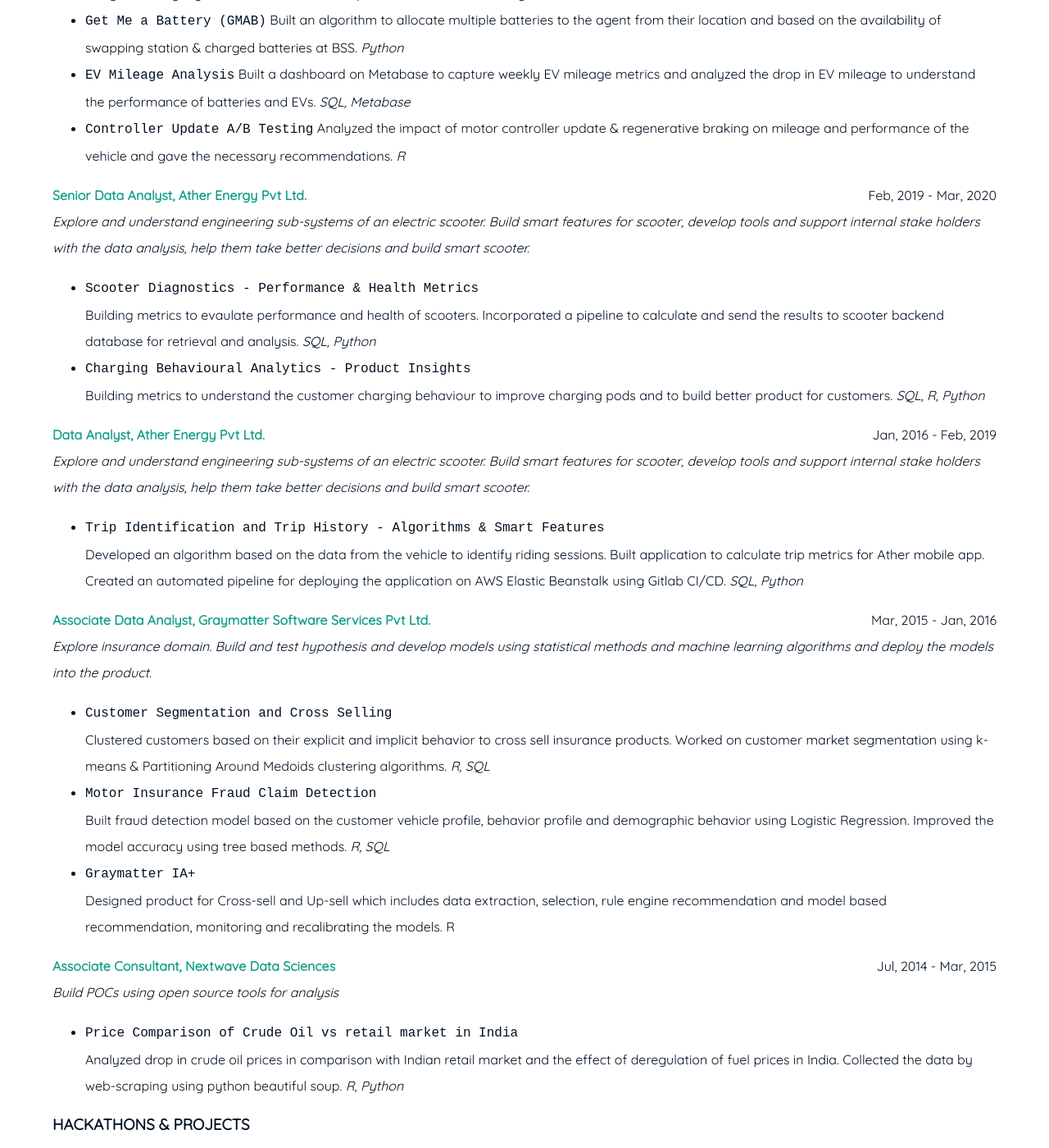
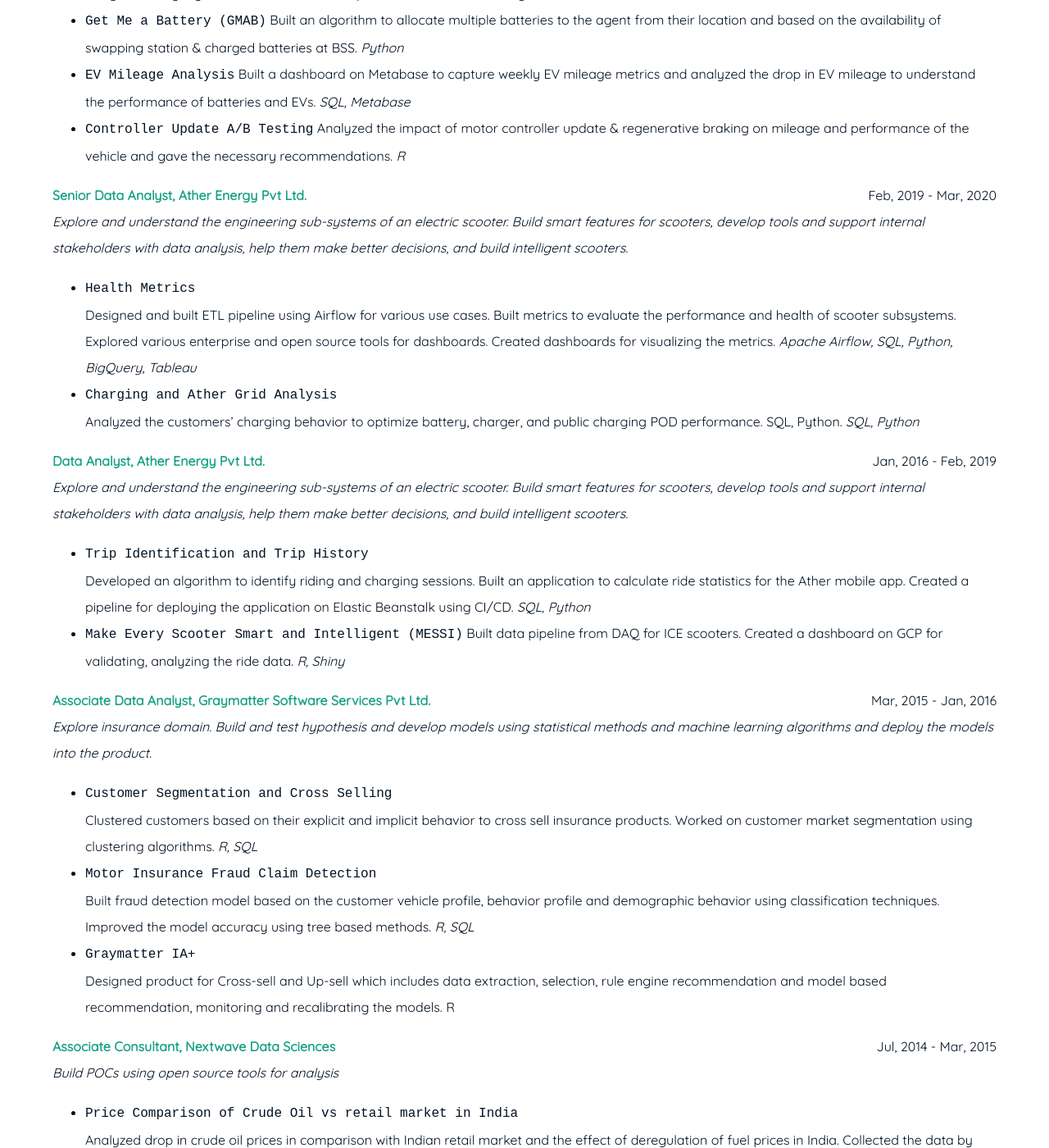
Before and after one commit to midhunt/midhunt.github.io, a Jekyll site: the page built from resume.md, in a window 1280 px wide and 1400 px high, scrolled down 729 px. Shown: the whole window at 82% size. Built offline with Jekyll 4.4.1, drawn with Linux system fonts in a browser that asks for light colours; some of the changed text lies outside the part shown.

Commit message:
Columnar courses

````diff
--- a/resume.md
+++ b/resume.md
@@ -25,26 +25,31 @@
 of the vehicle and gave the necessary recommendations. _R_
 
 **Senior Data Analyst, Ather Energy Pvt Ltd.** <span style="float: right; ">Feb, 2019 - Mar, 2020</span>
-_Explore and understand engineering sub-systems of an electric scooter. Build smart features for scooter, develop tools and support internal stake holders with the data analysis, help them take better decisions and build smart scooter._
-* ```Scooter Diagnostics - Performance & Health Metrics```
-Building metrics to evaulate performance and health of scooters. Incorporated a pipeline to calculate and send the results to scooter backend database for retrieval and analysis. _SQL, Python_
-* ```Charging Behavioural Analytics - Product Insights```
-Building metrics to understand the customer charging behaviour to improve charging pods and to build better product for customers.  _SQL, R, Python_
+_Explore and understand the engineering sub-systems of an electric scooter. Build smart features for scooters, develop tools and support internal stakeholders with data analysis, help them make better decisions, and build intelligent scooters._
+
+* ```Health Metrics```
+Designed and built ETL pipeline using Airflow for various use cases. Built metrics to evaluate the performance and health of scooter subsystems. Explored various enterprise and open source tools for dashboards. Created dashboards for visualizing the metrics. _Apache Airflow, SQL, Python, BigQuery, Tableau_
+* ```Charging and Ather Grid Analysis```
+Analyzed the customers’ charging behavior to optimize battery, charger, and public charging POD
+performance. SQL, Python. _SQL, Python_
 
 
 **Data Analyst, Ather Energy Pvt Ltd.** <span style="float: right; ">Jan, 2016 - Feb, 2019</span>
-_Explore and understand engineering sub-systems of an electric scooter. Build smart features for scooter, develop tools and support internal stake holders with the data analysis, help them take better decisions and build smart scooter._
-* ```Trip Identification and Trip History - Algorithms & Smart Features```
-Developed an algorithm based on the data from the vehicle to identify riding sessions. Built application to calculate trip metrics for Ather mobile app. Created an automated pipeline for deploying the application on AWS Elastic Beanstalk using Gitlab CI/CD. _SQL, Python_
+_Explore and understand the engineering sub-systems of an electric scooter. Build smart features for scooters, develop tools and support internal stakeholders with data analysis, help them make better decisions, and build intelligent scooters._
+* ```Trip Identification and Trip History```
+Developed an algorithm to identify riding and charging sessions. Built an application to
+calculate ride statistics for the Ather mobile app. Created a pipeline for deploying the application on Elastic Beanstalk using CI/CD. _SQL, Python_
+* ```Make Every Scooter Smart and Intelligent (MESSI)```
+Built data pipeline from DAQ for ICE scooters. Created a dashboard on GCP for validating, analyzing the ride data. _R, Shiny_
 
 
 **Associate Data Analyst, Graymatter Software Services Pvt Ltd.** <span style="float: right; ">Mar, 2015 - Jan, 2016</span>
 _Explore insurance domain. Build and test hypothesis and develop models using statistical methods and
 machine learning algorithms and deploy the models into the product._
 * ```Customer Segmentation and Cross Selling```
-Clustered customers based on their explicit and implicit behavior to cross sell insurance products. Worked on customer market segmentation using k-means & Partitioning Around Medoids clustering algorithms. _R, SQL_
+Clustered customers based on their explicit and implicit behavior to cross sell insurance products. Worked on customer market segmentation using clustering algorithms. _R, SQL_
 * ```Motor Insurance Fraud Claim Detection```
-Built fraud detection model based on the customer vehicle profile, behavior profile and demographic behavior using Logistic Regression. Improved the model accuracy using tree based methods. _R, SQL_
+Built fraud detection model based on the customer vehicle profile, behavior profile and demographic behavior using classification techniques. Improved the model accuracy using tree based methods. _R, SQL_
 * ```Graymatter IA+```
 Designed product for Cross-sell and Up-sell which includes data extraction, selection, rule engine recommendation and model based recommendation, monitoring and recalibrating the models. R
 
@@ -52,7 +57,7 @@
 **Associate Consultant, Nextwave Data Sciences** <span style="float: right; ">Jul, 2014 - Mar, 2015</span>
 _Build POCs using open source tools for analysis_
 * ```Price Comparison of Crude Oil vs retail market in India```
-Analyzed drop in crude oil prices in comparison with Indian retail market and the effect of deregulation of fuel prices in India. Collected the data by web-scraping using python beautiful soup. _R, Python_
+Analyzed drop in crude oil prices in comparison with Indian retail market and the effect of deregulation of fuel prices in India. Collected the data by web-scraping using python beautiful-soup. _R, Python_
 
 
 ### HACKATHONS & PROJECTS
@@ -60,7 +65,7 @@
 * ```MakeMyTrip Data Science Hiring Challenge, Classification Problem``` – Worked on 1 week online hackathon on HackerEarth. Ranked 6th of more than 3500 participants. _R_
 * ```Go-Jek Data Science Hackathon, Driver Duration Online Prediction``` – Built regression model based on driver ping timestamps and driver details. _R_
 * ```McKinsey Healthcare Analytics Hackathon, Prediction of Probability of Stroke to Patients``` – Worked on 24 hour online hackathon challenge on Analytics Vidhya. Used Logistic Regression to predict probability of stroke. Ranked 59th of more than 2000 participants. _R_
-* ```Fantasy Premier League - Knapsack Problem``` - Scraped data from FPL. Used metrics like player form, fixture difficulty rating and player historical data for team selection. Ranked top 2 L of 6.3 Mil. _R_
+* ```Fantasy Premier League - Knapsack Problem``` - Scraped data from FPL. Built and updated my fantasy team based on player week on week performance. Ranked top 2 L of 6.3 Mil. _R_
 
 ### PUBLICATIONS & RECOGNITION
 
@@ -72,6 +77,29 @@
 #### Birla Institute of Technology and Science, Pilani <span style="float: right; ">2009 - 2013</span>
 **Bachelor of Pharmacy(Honours)**
 Important Courses and Electives: Probability and Statistics, Linear Algebra, Calculus, Computer Programming, object Oriented Programming, Optimization, Operations Research, Principles of Economics, Principles of Management
+
+<div style="display:flex">
+	<div style="flex:1;padding-right:5px;">
+		Probability and Statistics
+	</div>
+	<div style="flex:1;padding-center:5px;">
+		Linear Algebra
+	</div>
+	<div style="flex:1;padding-left:100px;">
+		Calculus
+	</div>
+</div>
+<div style="display:flex">
+	<div style="flex:1;padding-right:5px;">
+		Computer Programming
+	</div>
+	<div style="flex:1;padding-center:5px;">
+		Object Oriented Programming
+	</div>
+	<div style="flex:1;padding-left:100px;">
+		Optimization
+	</div>
+</div>
 
 #### Jawahar Navodaya Vidyalaya <span style="float: right; ">2008</span>
 **AISSCE (CBSE, M.P.C, Computer Science, 12th Standard)**
````
